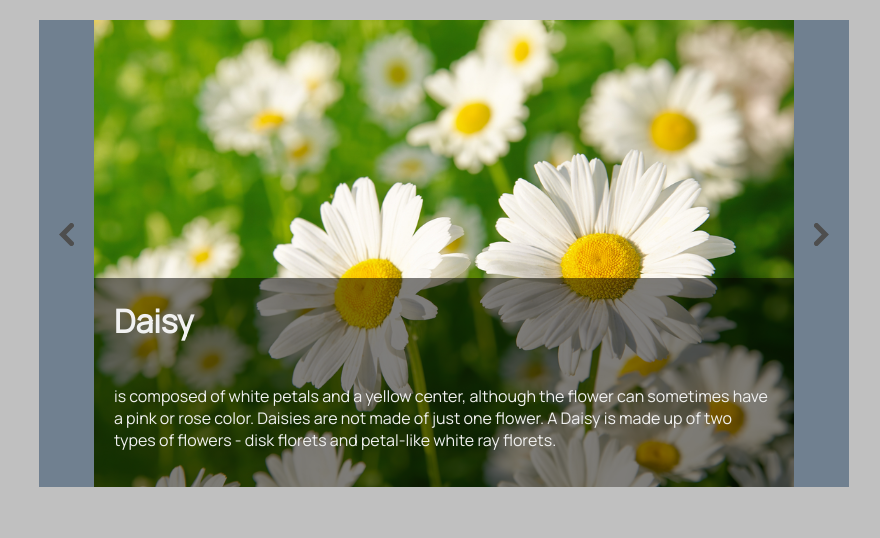
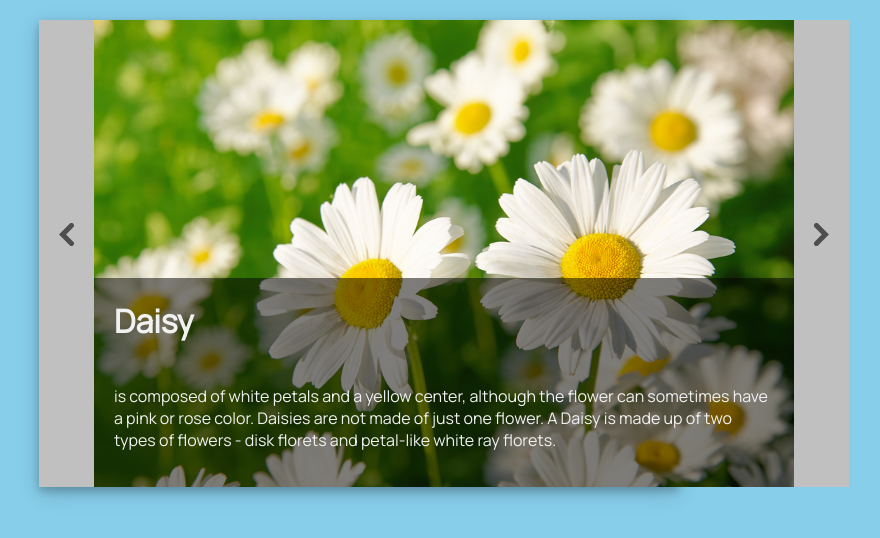
Before and after one commit to RauschNita/my-first-web-app, a plain HTML site: page index.html in a window 1280 px wide. Shown: the whole page, without its empty margins (281-1161 px from the left). Drawn offline with nearby package versions, Linux system fonts and the light colour scheme.

Commit message:
box shadow add & bg color changed

```diff
--- a/styles.css
+++ b/styles.css
@@ -2,12 +2,13 @@
   #container {
     display: flex;
     margin-top: 20px;
+    box-shadow: 0 4px 8px 0 rgba(0, 0, 0, 0.2), 0 6px 20px 0 rgba(0, 0, 0, 0.19);
   }
   .arrow {
     text-align: center;
     line-height: 400px;
     padding: 20px;
-    background-color: slategray;
+    background-color: silver;
   }
   .right-arrow {
       transform: scaleX(-1);
@@ -26,7 +27,7 @@
     position: relative;
     max-width: 50%;
     margin: 0 auto;
-    background: silver;
+    background: skyblue;
   }
 
   .gray-container {
```
